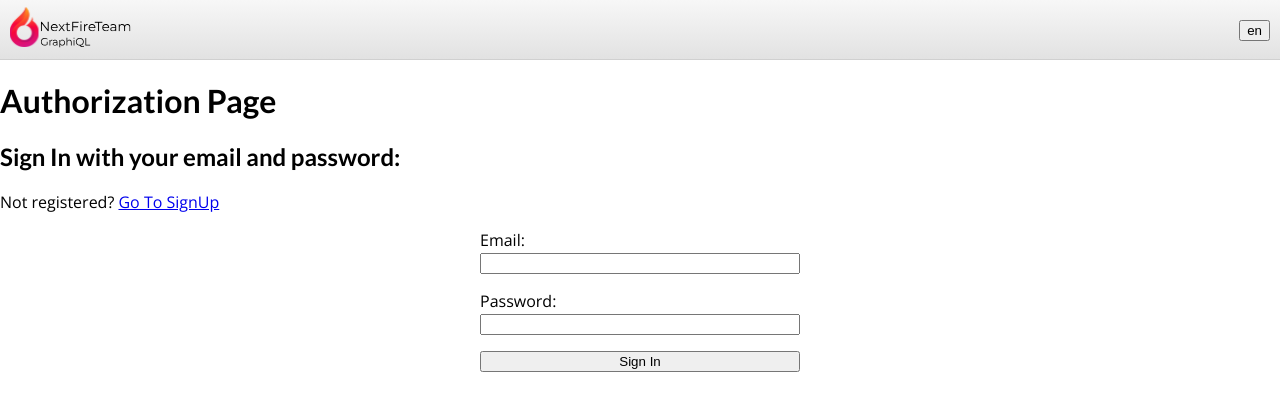
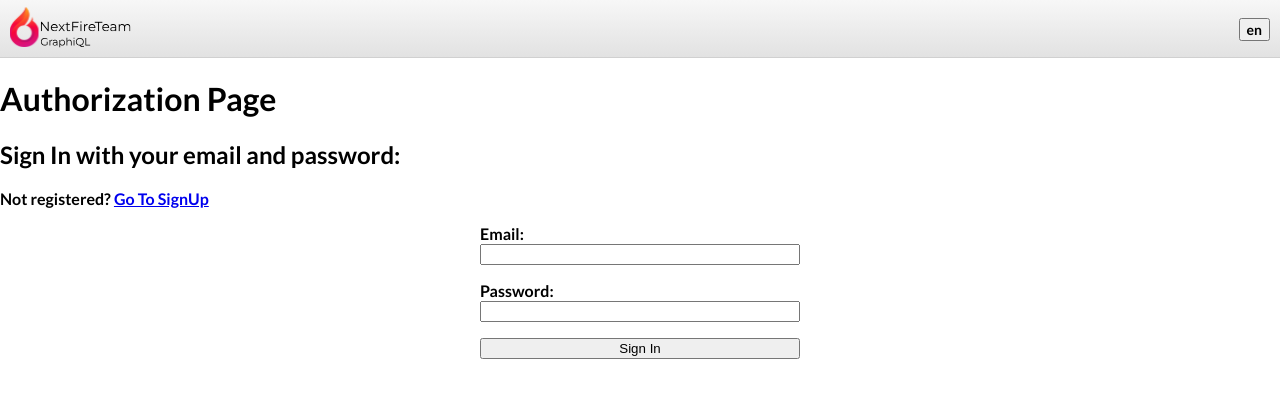
Before and after one commit to IlyaKozak/graphiql-app, a Next.js app: page /auth in a window 1280 px wide. Shown: the top 410 px of the page. Built offline with nearby package versions, Linux system fonts and the light colour scheme; no server answers.

Commit message:
refactor: update fonts styles for the main page

```diff
--- a/src/components/EditorSection/EditorSection.module.css
+++ b/src/components/EditorSection/EditorSection.module.css
@@ -1,5 +1,5 @@
 .wrapper {
-  font-family: 'Open Sans', 'Lato', sans-serif;
+  font-family: 'Lato', sans-serif;
   position: relative;
   display: flex;
   flex-direction: column;
@@ -21,7 +21,7 @@
 
 .wrapper textarea::-webkit-input-placeholder {
   font-size: 14px;
-  font-family: 'Open Sans', 'Lato', sans-serif;
+  font-family: 'Lato', sans-serif;
 }
 
 .textareas {
@@ -29,6 +29,8 @@
 }
 
 .queryArea {
+  font-family: 'Lato', sans-serif;
+  font-size: 16px;
   resize: horizontal;
   min-width: 25vw;
   width: 50vw;
@@ -37,6 +39,7 @@
   border: none;
   height: calc(75% - 19px);
   margin: 0;
+  padding: 5px 15px 5px 5px;
 }
 
 .variablesHedersWrapper {
@@ -57,6 +60,8 @@
 
 .variablesAreaInvisible,
 .headersAreaInvisible {
+  font-family: 'Lato', sans-serif;
+  font-size: 16px;
   z-index: 0;
   resize: none;
   width: 100%;
@@ -64,10 +69,13 @@
   border-radius: 5px;
   border: none;
   margin: 0;
+  padding: 5px;
 }
 
 .variablesAreaVisible,
 .headersAreaVisible {
+  font-family: 'Lato', sans-serif;
+  font-size: 16px;
   position: relative;
   z-index: 1;
   resize: none;
@@ -76,6 +84,7 @@
   border-radius: 5px;
   border: none;
   margin: 0;
+  padding: 5px;
 }
 
 .lableVariables,
--- a/src/components/EndpointSection/EndpointSection.module.css
+++ b/src/components/EndpointSection/EndpointSection.module.css
@@ -1,5 +1,5 @@
 .wrapper {
-  font-family: 'Open Sans', 'Lato', sans-serif;
+  font-family: 'Lato', sans-serif;
   display: flex;
   align-items: center;
   gap: 5px;
@@ -23,6 +23,8 @@
 }
 
 .container button {
+  font-family: 'Lato', sans-serif;
+  font-size: 14px;
   background: linear-gradient(#f9f9f9, #ececec);
   border-radius: 3px;
   border: 1px solid gray;
--- a/src/components/MainHeader/MainHeader.module.css
+++ b/src/components/MainHeader/MainHeader.module.css
@@ -1,4 +1,5 @@
 .wrapper {
+  font-family: 'Lato', sans-serif;
   display: flex;
   justify-content: space-between;
   align-items: center;
@@ -28,6 +29,11 @@
   gap: 10px;
 }
 
+.headerButtons button {
+  font-family: 'Lato', sans-serif;
+  font-size: 14px;
+}
+
 .wrapper img {
   cursor: pointer;
   transition: all .3s ease-in-out;
--- a/src/components/ResponseSection/ResponseSection.module.css
+++ b/src/components/ResponseSection/ResponseSection.module.css
@@ -1,5 +1,4 @@
 .wrapper {
-  font-family: 'Open Sans', 'Lato', sans-serif;
   min-width: 25vw;
   width: 50vw;
   max-width: 75vw;
@@ -7,9 +6,14 @@
   height: calc(100% - 10px);
   border-radius: 5px;
   background: rgb(255, 255, 255);
-  padding: 0 0 0 15px;
+  padding: 5px 5px 5px 15px;
   overflow: auto;
   margin: 0;
+}
+
+.wrapper code {
+  font-family: 'Lato', sans-serif;
+  font-size: 16px;
 }
 
 @media screen and (max-width: 800px) {
--- a/src/styles/globals.css
+++ b/src/styles/globals.css
@@ -5,7 +5,7 @@
 }
 
 body {
-  font-family: 'Open Sans', 'Lato', sans-serif;
+  font-family: 'Lato', sans-serif;
   margin: 0;
 }
 
```
